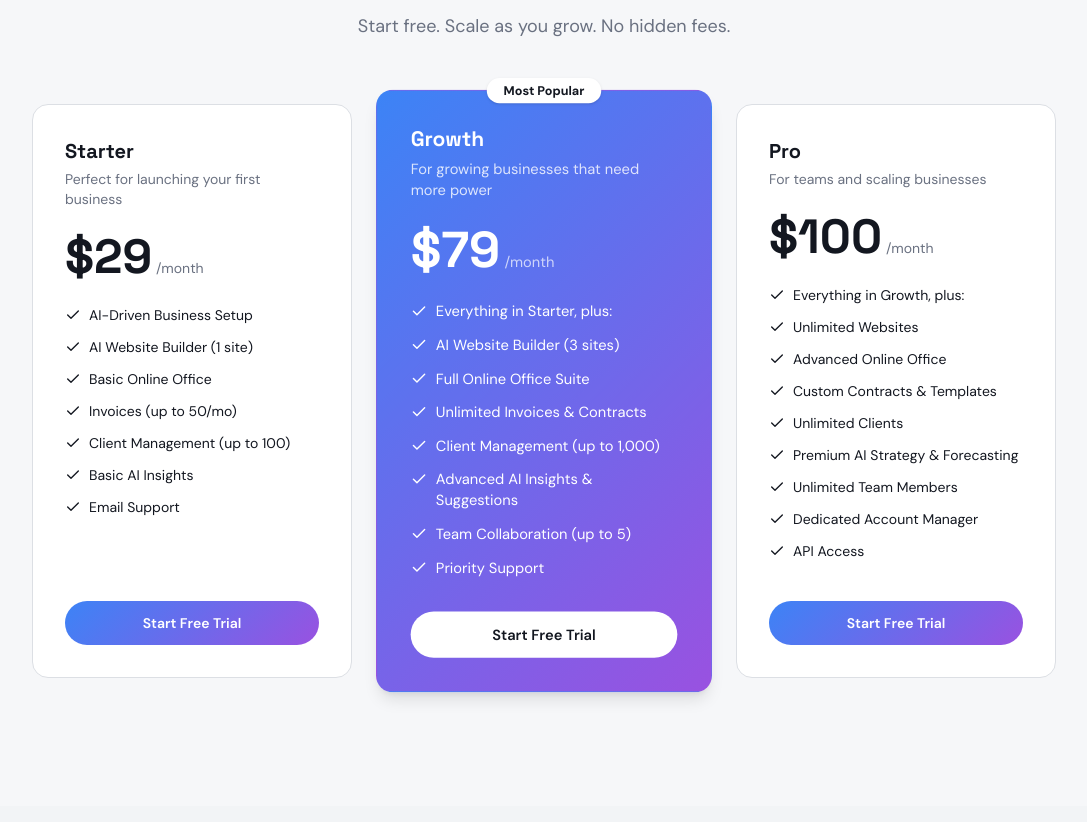
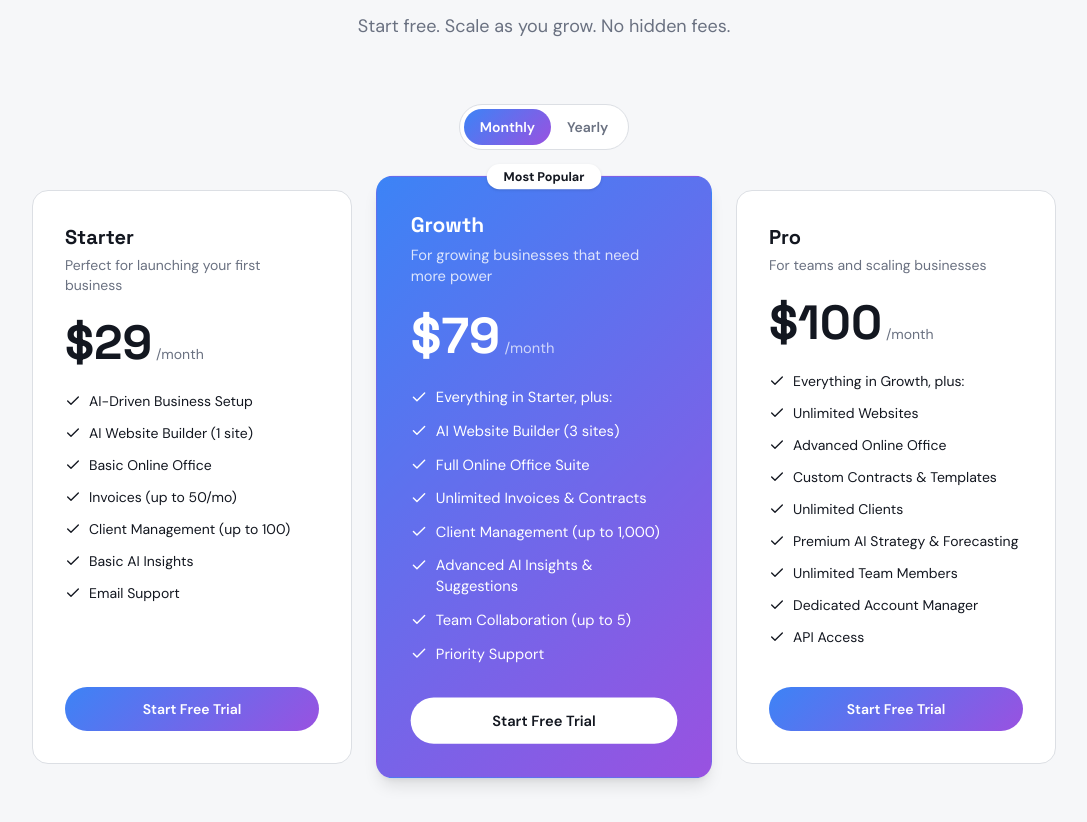
Before and after one commit to Pamtech-os/servixos-website, a Next.js app: page / in a window 1280 px wide. Shown: the part 2824-3646 px from the top of the page, without its empty margins (96-1183 px from the left). Built offline with nearby package versions, Linux system fonts and the light colour scheme; no server answers.

Commit message:
feat: toggle pricing plan

```diff
--- a/src/components/PricingSection.tsx
+++ b/src/components/PricingSection.tsx
@@ -1,7 +1,7 @@
 'use client';
 
 import { motion, useInView } from 'framer-motion';
-import { useRef } from 'react';
+import { useRef, useState } from 'react';
 import { Check } from 'lucide-react';
 
 const plans = [
@@ -61,6 +61,16 @@ const plans = [
 const PricingSection = () => {
   const ref = useRef(null);
   const isInView = useInView(ref, { once: true, margin: '-80px' });
+  const [billingCycle, setBillingCycle] = useState<'monthly' | 'annual'>(
+    'monthly',
+  );
+  const isAnnual = billingCycle === 'annual';
+  const yearlyDiscountRate = 0.2;
+
+  const getDisplayedPrice = (monthlyPrice: number) => {
+    if (!isAnnual) return monthlyPrice.toString();
+    return Math.round(monthlyPrice * 12 * (1 - yearlyDiscountRate)).toString();
+  };
 
   return (
     <section id='pricing' className='py-20 md:py-32'>
@@ -81,6 +91,35 @@ const PricingSection = () => {
             Start free. Scale as you grow. No hidden fees.
           </p>
         </motion.div>
+
+        <div className='mb-10 flex justify-center'>
+          <div className='inline-flex rounded-full border bg-card p-1'>
+            <button
+              type='button'
+              onClick={() => setBillingCycle('monthly')}
+              className={`rounded-full px-4 py-2 text-sm font-semibold transition-colors ${
+                !isAnnual
+                  ? 'gradient-bg text-primary-foreground'
+                  : 'text-muted-foreground hover:text-foreground'
+              }`}
+              aria-pressed={!isAnnual}
+            >
+              Monthly
+            </button>
+            <button
+              type='button'
+              onClick={() => setBillingCycle('annual')}
+              className={`rounded-full px-4 py-2 text-sm font-semibold transition-colors ${
+                isAnnual
+                  ? 'gradient-bg text-primary-foreground'
+                  : 'text-muted-foreground hover:text-foreground'
+              }`}
+              aria-pressed={isAnnual}
+            >
+              Yearly
+            </button>
+          </div>
+        </div>
 
         <div className='mx-auto grid max-w-5xl gap-8 lg:grid-cols-3'>
           {plans.map((plan, i) => (
@@ -110,12 +149,12 @@ const PricingSection = () => {
 
               <div className='my-6 flex items-baseline gap-1'>
                 <span className='font-display text-5xl font-bold'>
-                  ${plan.price}
+                  ${getDisplayedPrice(plan.price)}
                 </span>
                 <span
                   className={`text-sm ${plan.popular ? 'text-primary-foreground/70' : 'text-muted-foreground'}`}
                 >
-                  /month
+                  /{isAnnual ? 'year' : 'month'}
                 </span>
               </div>
 
```
